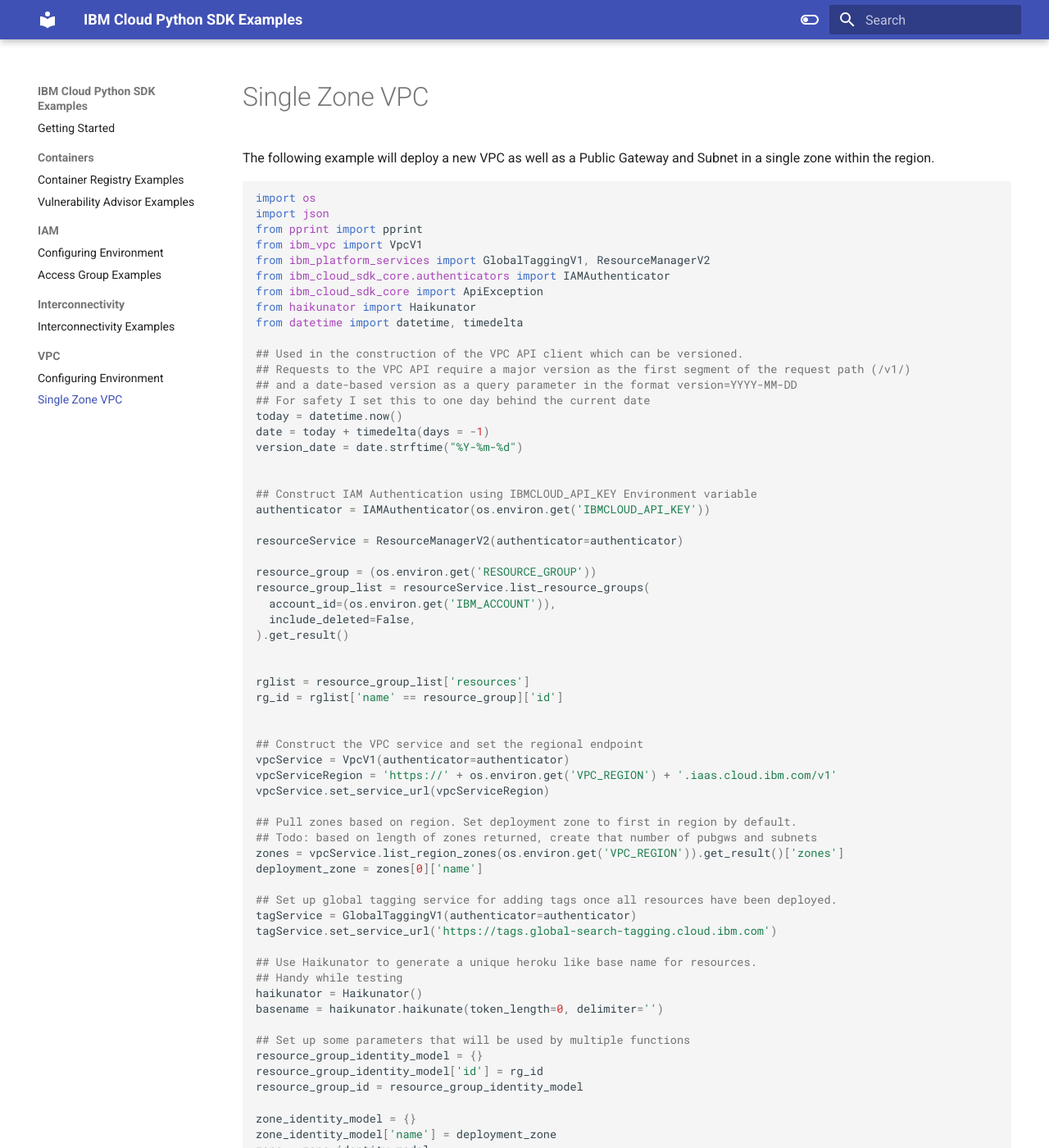
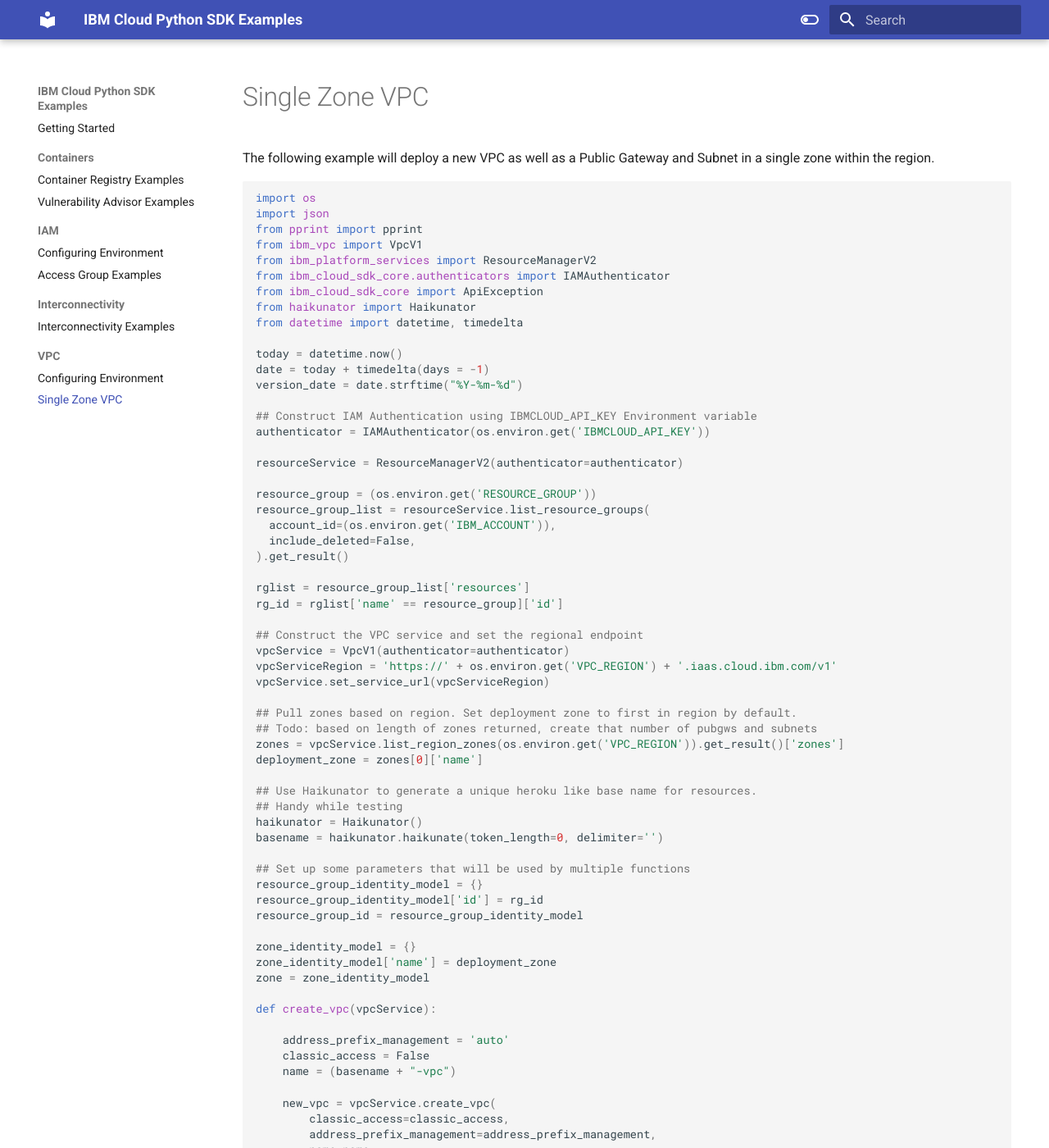
Before and after one commit to cloud-design-dev/ibmcloud-python-examples, an MkDocs documentation site: the page built from docs/VPC/create-single-zone-vpc.md, in a window 1280 px wide and 1400 px high. Shown: the whole window at 82% size. Built offline with MkDocs 1.6.1 and Material for MkDocs 9.7.7, drawn with Linux system fonts in a browser that asks for light colours.

Commit message:
Testing new VPC doc

````diff
--- a/docs/VPC/create-single-zone-vpc.md
+++ b/docs/VPC/create-single-zone-vpc.md
@@ -2,25 +2,20 @@
 
 The following example will deploy a new VPC as well as a Public Gateway and Subnet in a single zone within the region.
 
-```python
+```py
 import os
 import json
 from pprint import pprint
 from ibm_vpc import VpcV1
-from ibm_platform_services import GlobalTaggingV1, ResourceManagerV2
+from ibm_platform_services import ResourceManagerV2
 from ibm_cloud_sdk_core.authenticators import IAMAuthenticator
 from ibm_cloud_sdk_core import ApiException
 from haikunator import Haikunator
 from datetime import datetime, timedelta
 
-## Used in the construction of the VPC API client which can be versioned.
-## Requests to the VPC API require a major version as the first segment of the request path (/v1/)
-## and a date-based version as a query parameter in the format version=YYYY-MM-DD
-## For safety I set this to one day behind the current date
 today = datetime.now()
 date = today + timedelta(days = -1)
 version_date = date.strftime("%Y-%m-%d")
-
 
 ## Construct IAM Authentication using IBMCLOUD_API_KEY Environment variable
 authenticator = IAMAuthenticator(os.environ.get('IBMCLOUD_API_KEY'))
@@ -33,10 +28,8 @@
   include_deleted=False,
 ).get_result()
 
-
 rglist = resource_group_list['resources']
 rg_id = rglist['name' == resource_group]['id']
-
 
 ## Construct the VPC service and set the regional endpoint
 vpcService = VpcV1(authenticator=authenticator)
@@ -47,10 +40,6 @@
 ## Todo: based on length of zones returned, create that number of pubgws and subnets
 zones = vpcService.list_region_zones(os.environ.get('VPC_REGION')).get_result()['zones']
 deployment_zone = zones[0]['name']
-
-## Set up global tagging service for adding tags once all resources have been deployed.
-tagService = GlobalTaggingV1(authenticator=authenticator)
-tagService.set_service_url('https://tags.global-search-tagging.cloud.ibm.com')
 
 ## Use Haikunator to generate a unique heroku like base name for resources.
 ## Handy while testing
````
Also changed, not shown: docs/VPC/index.md (+3 -1 lines).
